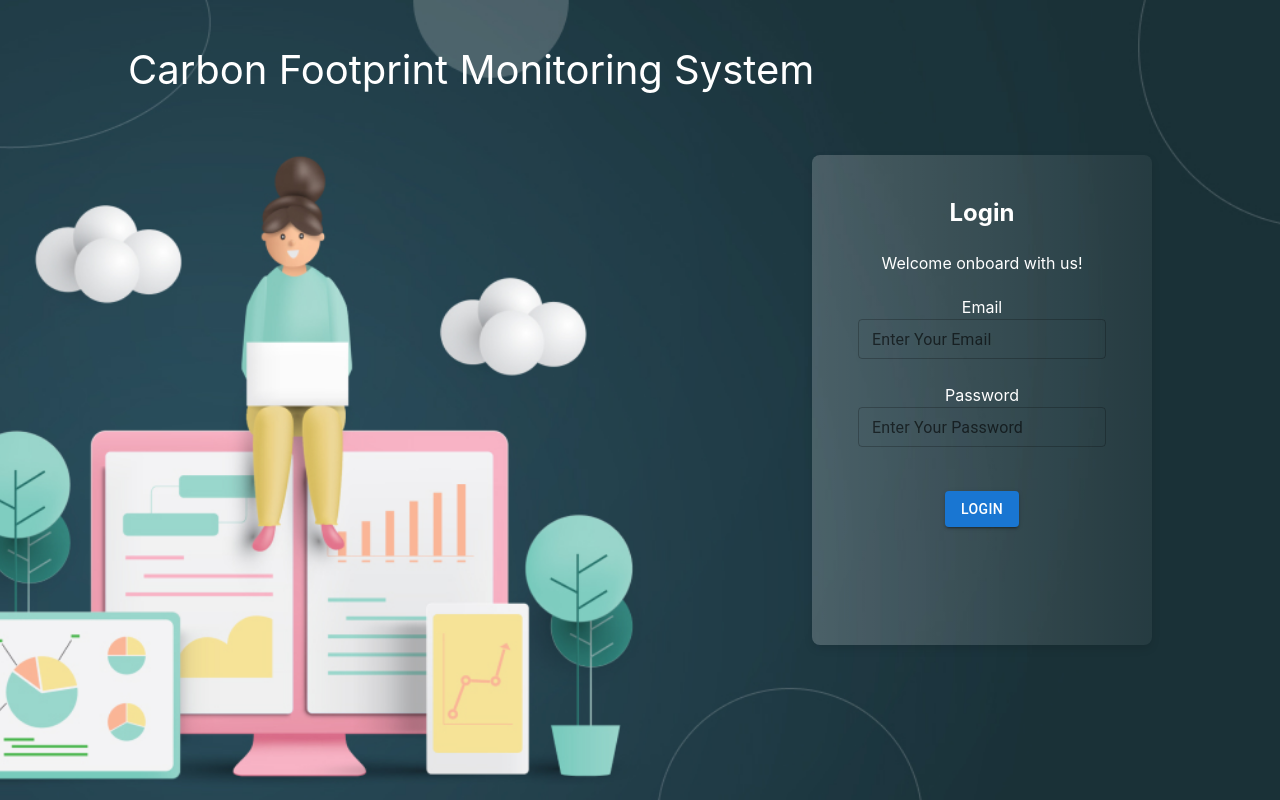
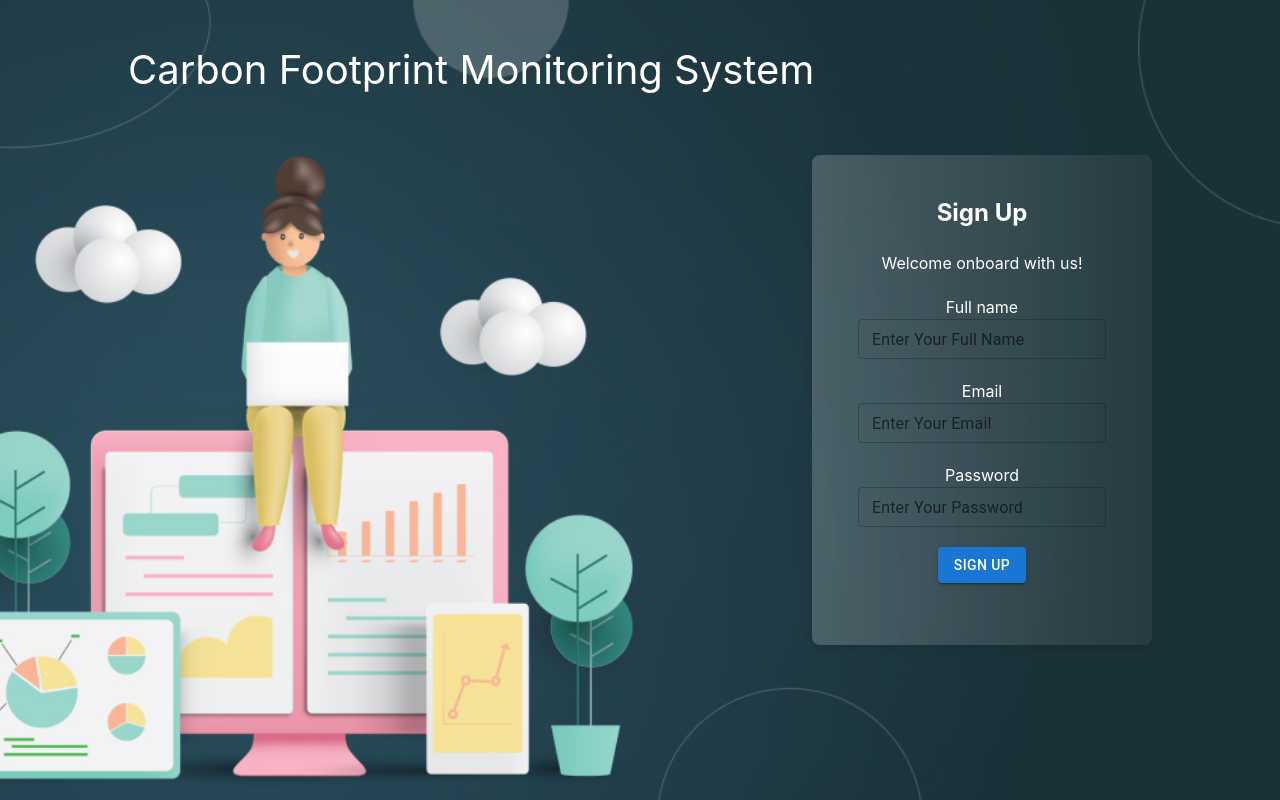
Before and after one commit to sean-jesuharun/Carbon-Footprint-Monitoring-Platform, a React (Vite) app in the folder CO2-monitoring-system/: page /signup in a window 1280 px wide. Built offline with nearby package versions, Linux system fonts and the light colour scheme.

Commit message:
signup page

```diff
--- a/CO2-monitoring-system/src/App.jsx
+++ b/CO2-monitoring-system/src/App.jsx
@@ -1,12 +1,14 @@
 import './App.css'
 import Login from './pages/Login';
+import Signup from './pages/Signup';
 //import { BrowserRouter, Routes, Route } from 'react-router-dom';
 //import Signup from './pages/Signup';
 
 function App() {
   return (
    <div>
-      <Login />
+      {/* <Login /> */}
+      <Signup/>
     </div>
 
     // <BrowserRouter>
--- a/CO2-monitoring-system/src/pages/Signup.jsx
+++ b/CO2-monitoring-system/src/pages/Signup.jsx
@@ -1,10 +1,8 @@
 import React from 'react'
 import './LoginSignup.css'
-import Backgound_img from '../Assests/BG.jpg'
-import { Link } from 'react-router-dom';
+// import { Link } from 'react-router-dom';
 import Button from '@mui/material/Button';
 import TextField from '@mui/material/TextField';
-import { colors } from '@mui/material';
 
 const Signup = () => {
   return (
@@ -34,7 +32,7 @@ const Signup = () => {
         <Button variant="contained">Sign Up</Button>
         </div>
       </div>
-      <div className="text1">Already a member ? <Link to="/" className='loginText'>Login</Link> Here</div>
+      {/* <div className="text1">Already a member ? <Link to="/" className='loginText'>Login</Link> Here</div> */}
     </div>
     </div>
   )
```
